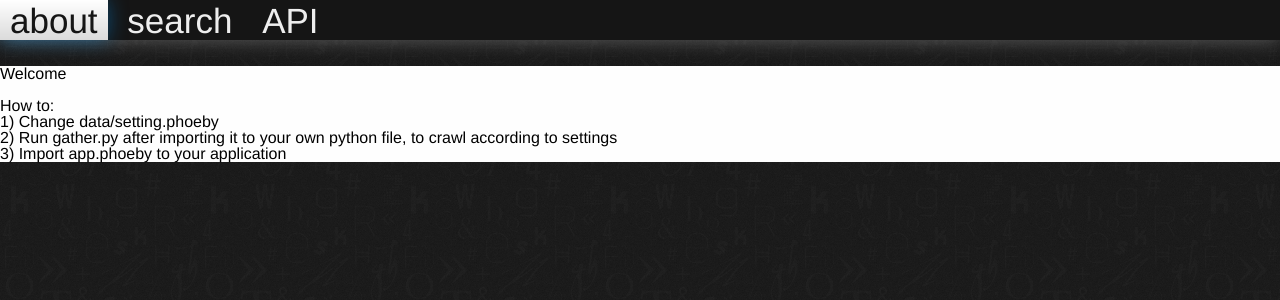
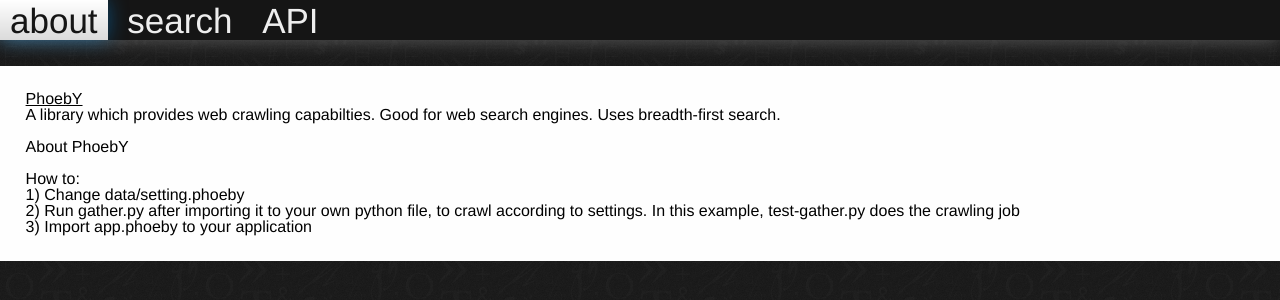
Before and after one commit to GSkouroupathis/PhoebY, a Python web app: template templates/main.html in a window 1280 px wide. Shown: the top 300 px of the page. Run offline with Jinja, Linux system fonts and the light colour scheme; the template is opened without the code that fills it, so the values that code supplies are empty; some web fonts are replaced.

Commit message:
12/12/12 2329

```diff
--- a/main.py
+++ b/main.py
@@ -26,7 +26,7 @@ class ResultsHandler(tornado.web.RequestHandler):
 	def get(self):
 		keywords = self.get_argument("searchQuery", None)
 		if keywords == None or keywords=="what are you looking for?":
-			self.redirect('/')
+			self.redirect('/search')
 		else:
 			results = phoeby.search(keywords)
 			self.render('templates/results.html', results = results)
--- a/styles/main.css
+++ b/styles/main.css
@@ -8,6 +8,7 @@ body {
 
 #container {
 	margin: 2% auto auto auto;
+	padding: 2%;
 	background: #FEFEFE;
 	color: #000;
 }
--- a/templates/api.html
+++ b/templates/api.html
@@ -26,7 +26,7 @@ A library which provides web crawling capabilties. Good for web search engines.
 Uses breadth-first search.<br />
 <br />
 function crawl() :<br />
-Crawls the web according to the settings in the data/settings.df file.<br />
+Crawls the web according to the settings in the data/settings.phoeby file.<br />
 Call it before anyone uses search(). Can be called by running gather.py<br />
 <br />
 function search(keywordString) :<br />
--- a/templates/main.html
+++ b/templates/main.html
@@ -21,11 +21,16 @@
 </div>
 
 <div id="container">
-Welcome<br />
+<u>PhoebY</u><br />
+A library which provides web crawling capabilties. Good for web search engines.
+Uses breadth-first search.<br />
+<br />
+About PhoebY<br />
 <br />
 How to:<br />
 1) Change data/setting.phoeby<br />
-2) Run gather.py after importing it to your own python file, to crawl according to settings<br />
+2) Run gather.py after importing it to your own python file, to crawl according to settings. In
+this example, test-gather.py does the crawling job<br />
 3) Import app.phoeby to your application
 </div>
 
--- a/templates/search.html
+++ b/templates/search.html
@@ -32,7 +32,7 @@ function clearinputText() {
 <div id="container">
 
 	<div id="topC">
-	Phoeby
+	PhoebY
 	</div>
 
 	<div id="bottomC">
```
